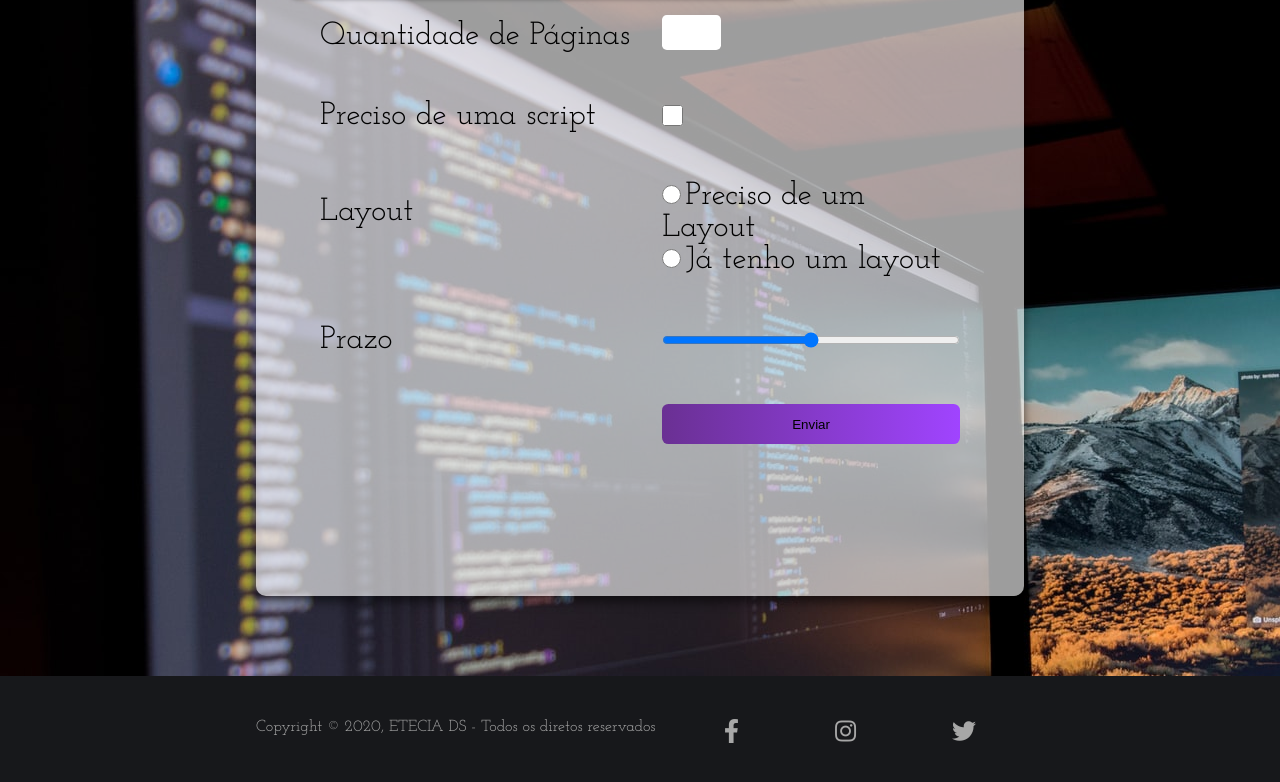
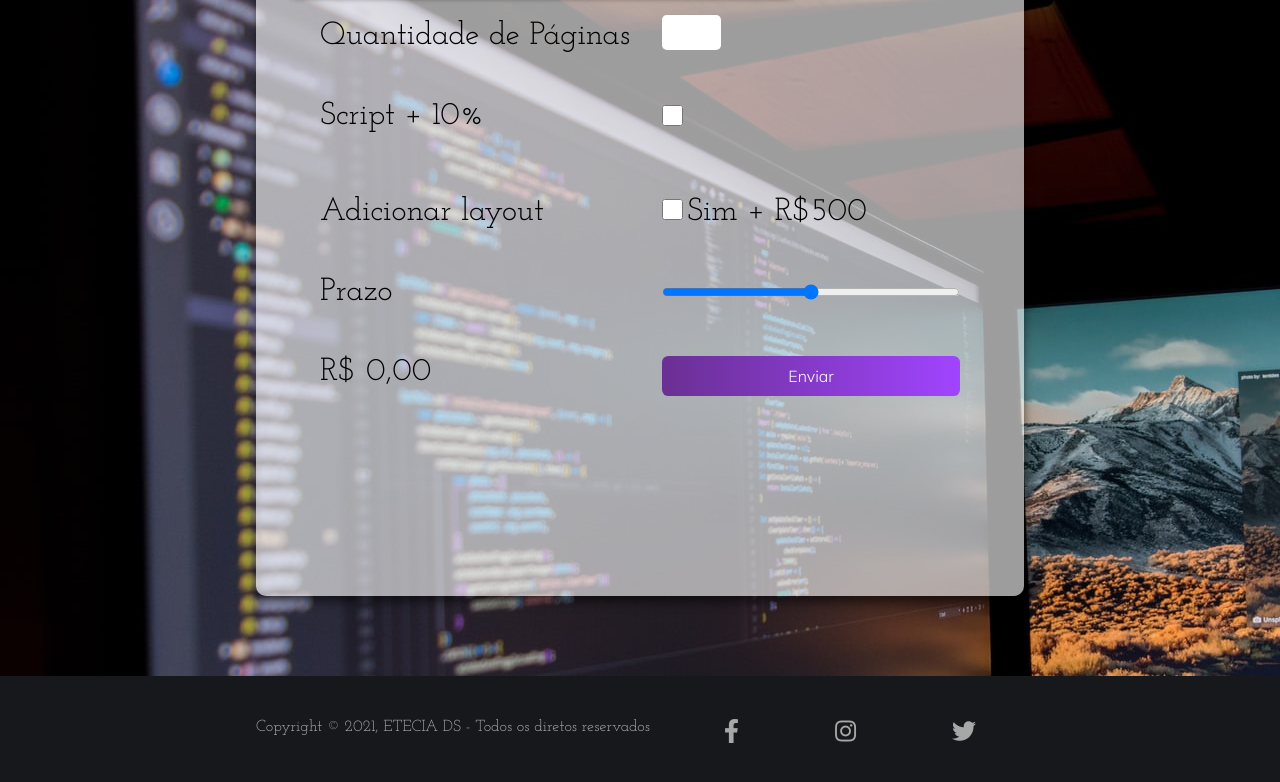
Before and after one commit to jorgeluisrezende/Site1, a plain HTML site: page index.html in a window 1280 px wide. Shown: the part 3036-3818 px from the top of the page. Drawn offline with Linux system fonts and the light colour scheme.

Commit message:
:package: funcionalidade de orçamento e valores

```diff
--- a/css/style.css
+++ b/css/style.css
@@ -585,6 +585,9 @@ header {
 }
 
 .btn-orcamento {
+    font-family: var(--font-action);
+    font-size: 1rem;
+    color: #fff;
     border-radius: .4rem;
     border: none;
     background: #6a3093;
@@ -612,14 +615,15 @@ header {
     height: 1.3rem;
 }
 
-.sessao-orcamento input[type="radio"] {
-    width: 1.2rem;
-    height: 1.2rem;
+.sessao-orcamento input[id="layout-sim"] {
+    margin-top: 1.2rem;
 }
 
 .sessao-orcamento label[id="layout"] {
     margin-top: 1rem;
 }
+
+/*Footer*/
 
 footer {
     width: 100%;
--- a/index.html
+++ b/index.html
@@ -238,23 +238,20 @@
                 <form>
                     <label for="quantidade">Quantidade de Páginas</label>
                     <input type="number" min="1" name="quantidade" id="quantidade">
-                    <label for="js">Preciso de uma script</label>
+                    <label for="js">Script + 10%</label>
                     <input type="checkbox" name="js" id="js">
 
-                    <label id="layout">Layout</label>
+                    <label id="layout">Adicionar layout</label>
                     <div class="group-layout">
                         <div>
-                            <input type="radio" name="layout" id="layout-sim">
-                            <label for="layout-sim">Preciso de um Layout</label>
-                        </div>
-                        <div>
-                            <input type="radio" name="layout" id="layout-nao">
-                            <label for="layout-nao">Já tenho um layout</label>
+                            <input type="checkbox" name="layout" id="layout-sim">
+                            <label for="layout-sim"> Sim + R$500</label>
                         </div>
                     </div>
 
                     <label for="prazo">Prazo</label>
                     <input type="range" name="prazo" id="prazo">
+                    <label id="valorTotal">R$ 0,00</label>
                     <button class="btn-orcamento" type="submit">Enviar</button>
                 </form>
             </div>
@@ -263,7 +260,7 @@
         <footer>
             <div class="footer-content">
                 <p>
-                    Copyright &copy; 2020, ETECIA DS - Todos os diretos reservados
+                    Copyright &copy; 2021, ETECIA DS - Todos os diretos reservados
                 </p>
 
                 <div class="social-list">
--- a/js/script.js
+++ b/js/script.js
@@ -1,5 +1,23 @@
-var hamburguer = document.querySelector(".hamburguer");
+let hamburguer = document.querySelector(".hamburguer");
 
 hamburguer.addEventListener("click", function(){
     document.querySelector(".container").classList.toggle("show-menu");
 })
+
+
+document.querySelector("#quantidade").addEventListener("change", attValue)
+document.querySelector("#js").addEventListener("change", attValue)
+document.querySelector("#layout-sim").addEventListener("change", attValue)
+
+function attValue() {
+    const quantidade = document.querySelector("#quantidade").value
+    const needJS = document.querySelector("#js").checked
+    const needLayout = document.querySelector("#layout-sim").checked
+    let valorTotal = quantidade * 100;
+
+    if(needJS) {valorTotal *= 1.1}
+    if(needLayout) {valorTotal += 500}
+
+    document.querySelector("#valorTotal").innerHTML = `R$ ${valorTotal.toFixed(2)}`
+    console.log(quantidade)
+}
```
